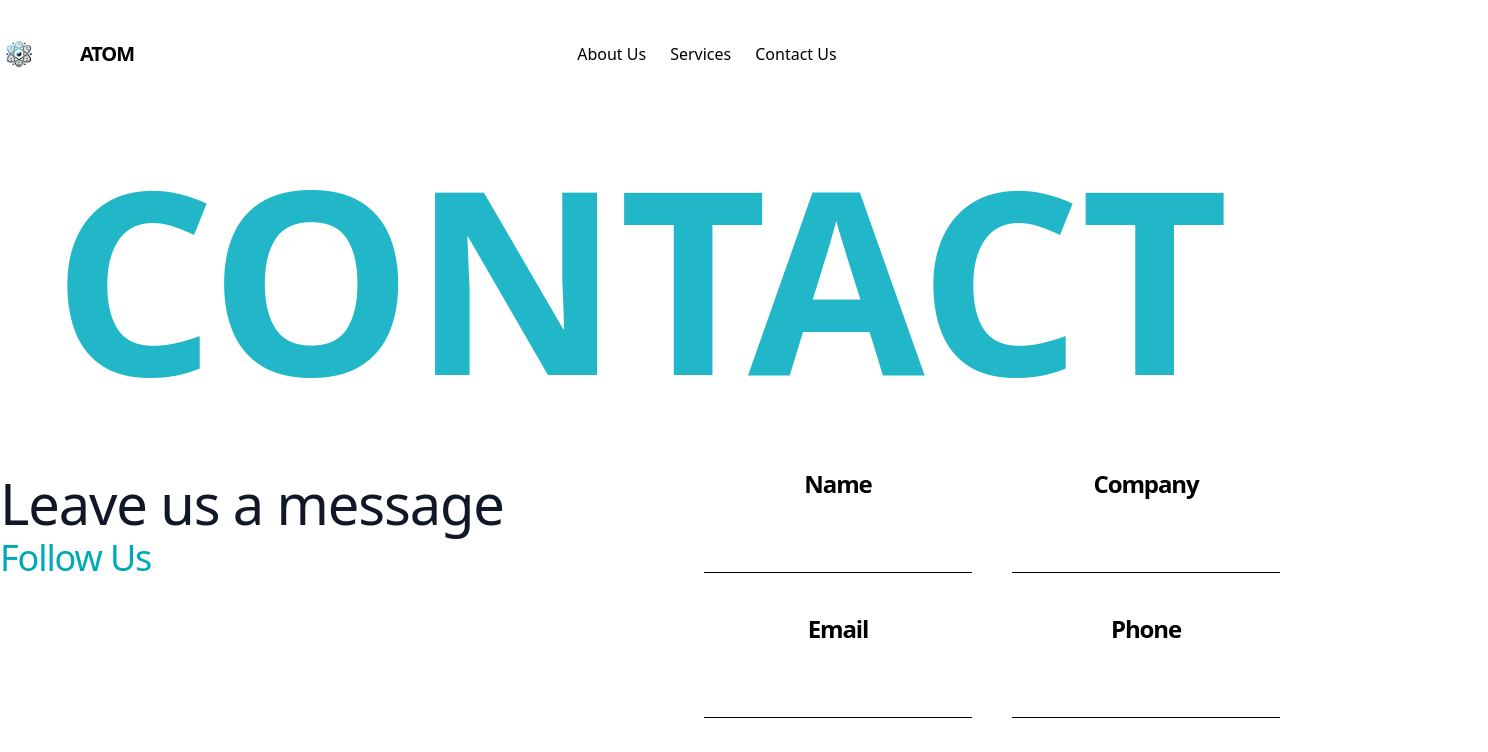
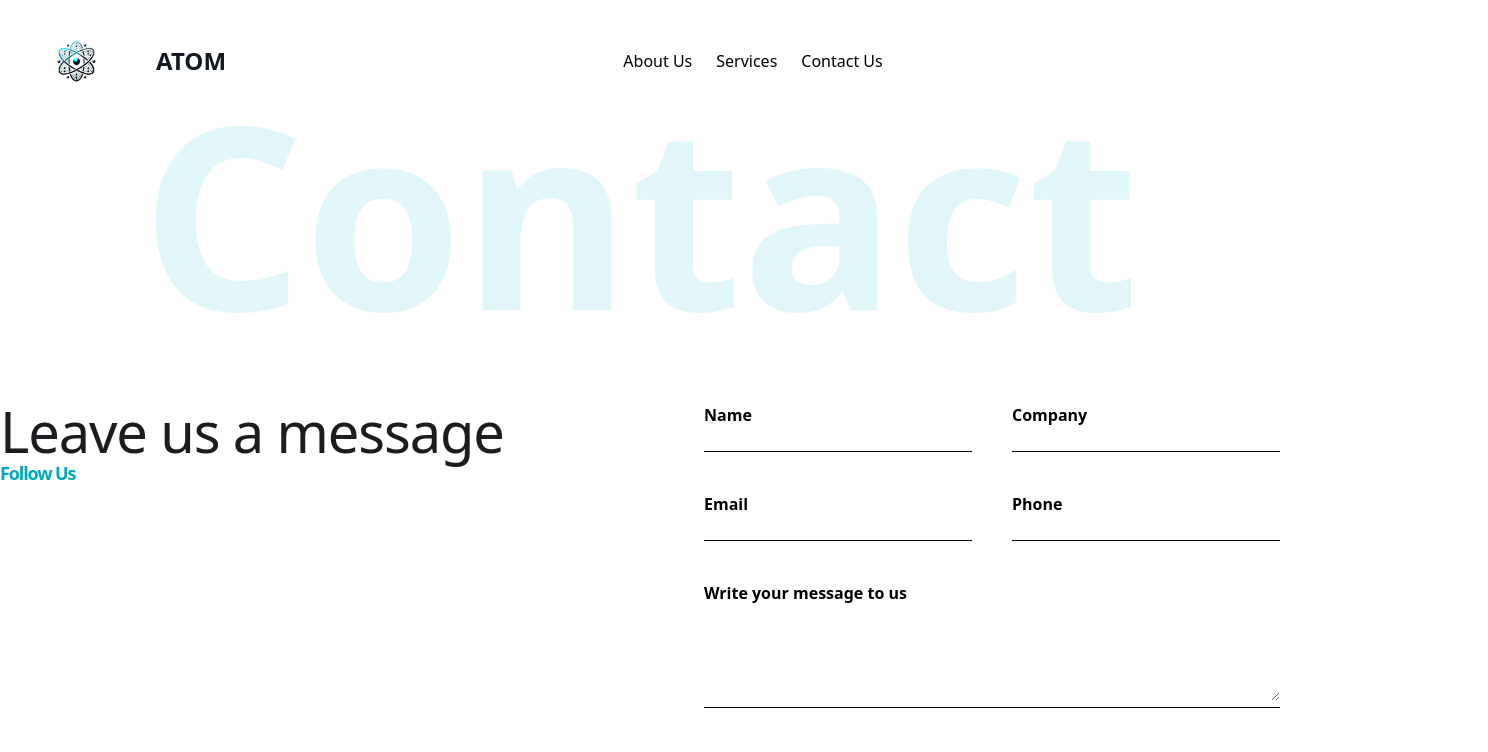
Before and after one commit to onyedika-glitch/atom-landing, a Vue app: page /contact in a window 1280 px wide. Shown: the top 752 px of the page, 1488 px wide, since content can reach past the window. Built offline with nearby package versions, Linux system fonts and the light colour scheme; the HTML template or start-up script is replaced by a standard one.

Commit message:
Add files via upload

```diff
--- a/src/components/AI.vue
+++ b/src/components/AI.vue
@@ -13,7 +13,7 @@
     <div class="h-10"></div>
     <!-- Content Row: Atom Left, Cards Right -->
     <!-- Absolute Left-Aligned Atom -->
-    <div class="absolute left-0 top-0 z-10">
+    <div class="absolute left-8 top-8 z-10">
       <img
           src="@/assets/animated-atom.png"
           alt="AI Illustration"
--- a/src/components/About.vue
+++ b/src/components/About.vue
@@ -1,6 +1,6 @@
 <!-- About.vue -->
 <template>
-  <div class="h-10"></div>
+  <div class="h-3"></div>
   <section
       class="relative w-full h-screen bg-white bg-[url('@/assets/grid-bg.svg')] bg-cover bg-center overflow-hidden
       flex flex-col items-center justify-center text-center"
--- a/src/components/Contact.vue
+++ b/src/components/Contact.vue
@@ -1,98 +1,101 @@
 <template>
-  <div class="h-20"></div>
-  <section class="relative bg-white px-6 py-64 md:px-20 lg:py-[500px] overflow-hidden">
+  <section class="relative bg-white px-6 md:px-20 py-40 overflow-hidden">
     <!-- Huge Background Title -->
-    <div class="text-center font-figtree leading-[72px] tracking-[-0.02em] text-[56px]">
-
     <div class="hidden lg:block absolute top-0 left-1/2 transform -translate-x-1/2 z-0 w-full overflow-hidden pointer-events-none">
-  <span class="block text-[#21B6C8] font-extrabold text-[20vw] leading-none whitespace-nowrap select-none text-center">
-    CONTACT
+      <span class="block text-[#E1F6F8] font-bold text-[20vw] leading-none whitespace-nowrap select-none text-center">
+        Contact
       </span>
     </div>
     <div class="h-80"></div>
+    <!-- Actual Foreground Content -->
     <div class="relative z-10 grid grid-cols-1 md:grid-cols-2 gap-32 max-w-7xl mx-auto">
-
-      <!-- Left Texts -->
-      <div class="space-y-16">
-        <div class="text-left font-figtree leading-[72px] tracking-[-0.02em] text-[56px]">
-        <h2 class="text-7xl md:text-8xl font-normal text-gray-900 leading-tight text-center md:text-left">
+      <!-- Left Side -->
+      <div class="flex flex-col justify-between">
+        <div class="text-center font-figtree leading-[72px] tracking-[-0.02em] text-[56px]">
+        <div>
+          <h2 class="text-5xl md:text-6xl font-extrabold text-[#1D1B20] mb-10 text-left">
             Leave us a message
           </h2>
-        <p class="text-[#00A9B7] font-normal text-4xl text-center md:text-left">
-          Follow Us
-        </p>
+        </div>
+        <div>
+          <p class="text-[#00A9B7] text-lg font-semibold text-left">Follow Us</p>
         </div>
       </div>
-
-      <!-- Right Form -->
+        </div>
+      <!-- Right Side Form -->
       <form @submit.prevent="submitForm" class="grid grid-cols-1 md:grid-cols-2 gap-10 w-full">
-        <!-- Row 1 -->
+        <!-- Name -->
         <div>
-          <label class="block font-bold mb-3 text-2xl">Name</label>
+          <label class="block font-bold mb-2 text-base">Name</label>
           <input
               v-model="form.name"
               type="text"
               required
-              class="w-full border-none focus:outline-none text-xl"
+              class="w-full border-none focus:outline-none text-base"
           />
-          <hr class="border-t-4 border-gray-800 mt-1" />
+          <hr class="border-t-2 border-gray-800 mt-1" />
         </div>
+
+        <!-- Company -->
         <div>
-          <label class="block font-bold mb-3 text-2xl">Company</label>
+          <label class="block font-bold mb-2 text-base">Company</label>
           <input
               v-model="form.company"
               type="text"
-              class="w-full border-none focus:outline-none text-xl"
+              class="w-full border-none focus:outline-none text-base"
           />
-          <hr class="border-t-4 border-gray-800 mt-1" />
+          <hr class="border-t-2 border-gray-800 mt-1" />
         </div>
 
-        <!-- Row 2 -->
+        <!-- Email -->
         <div>
-          <label class="block font-bold mb-3 text-2xl">Email</label>
+          <label class="block font-bold mb-2 text-base">Email</label>
           <input
               v-model="form.email"
               type="email"
               required
-              class="w-full border-none focus:outline-none text-xl"
+              class="w-full border-none focus:outline-none text-base"
           />
-          <hr class="border-t-4 border-gray-800 mt-1" />
+          <hr class="border-t-2 border-gray-800 mt-1" />
         </div>
+
+        <!-- Phone -->
         <div>
-          <label class="block font-bold mb-3 text-2xl">Phone</label>
+          <label class="block font-bold mb-2 text-base">Phone</label>
           <input
               v-model="form.phone"
               type="text"
-              class="w-full border-none focus:outline-none text-xl"
+              class="w-full border-none focus:outline-none text-base"
           />
-          <hr class="border-t-4 border-gray-800 mt-1" />
+          <hr class="border-t-2 border-gray-800 mt-1" />
         </div>
 
-        <!-- Message Row (spans 2 columns) -->
+        <!-- Message (Full Width) -->
         <div class="md:col-span-2">
-          <label class="block font-bold mb-3 text-2xl">Write your message to us</label>
+          <label class="block font-bold mb-2 text-base">Write your message to us</label>
           <textarea
               v-model="form.message"
+              rows="4"
               required
-              rows="4"
-              class="w-full border-none focus:outline-none resize-none text-xl"
+              class="w-full border-none focus:outline-none resize-none text-base"
           ></textarea>
-          <hr class="border-t-4 border-gray-800 mt-1" />
+          <hr class="border-t-2 border-gray-800 mt-1" />
         </div>
 
-
         <!-- Send Button -->
-        <div class="md:col-span-2 flex justify-end mt-6">
-          <button type="submit" class="bg-blue-500 hover:bg-blue-600 text-white px-10 py-4 rounded-md text-xl font-semibold transition-colors">
+        <div class="md:col-span-2 flex justify-end">
+          <button
+              type="submit"
+              class="bg-[#00A9B7] hover:bg-[#0095a0] text-white px-10 py-3 rounded-md text-lg font-medium transition-colors"
+          >
             Send
           </button>
         </div>
       </form>
-
-    </div>
     </div>
   </section>
 </template>
+
 
 <script setup>
 import { reactive } from 'vue'
--- a/src/components/Footer.vue
+++ b/src/components/Footer.vue
@@ -37,7 +37,7 @@
         <a href="/cookies" class="hover:underline">Cookies</a>
       </div>
     </div>
-    <div class="h-30"></div>
+    <div class="h-50"></div>
     <!-- Huge faded background text -->
     <!-- Only visible on large (lg) screens and up -->
     <div class="hidden lg:flex absolute inset-0 justify-center items-end w-full h-full pointer-events-none z-0 overflow-hidden">
--- a/src/components/Footprint.vue
+++ b/src/components/Footprint.vue
@@ -20,19 +20,19 @@
         <section class="max-w-[2000px] h-[240px] w-full mx-auto px-8 py-10 bg-gray-100 rounded-[24px] flex items-center justify-between gap-16">
           <!-- Stat 1 -->
           <div class="text-center flex-1">
-            <div class="text-[#1cb5e0] text-5xl font-extrabold">1000+</div>
+            <div class="text-[#1AA9B9] text-5xl font-extrabold">1000+</div>
             <div class="text-[#111827] text-lg font-semibold mt-2">Clients</div>
           </div>
 
           <!-- Stat 2 -->
           <div class="text-center flex-1">
-            <div class="text-[#1cb5e0] text-5xl font-extrabold">600%</div>
+            <div class="text-[#1AA9B9] text-5xl font-extrabold">600%</div>
             <div class="text-[#111827] text-lg font-semibold mt-2">Value increase</div>
           </div>
 
           <!-- Stat 3 -->
           <div class="text-center flex-1">
-            <div class="text-[#1cb5e0] text-5xl font-extrabold">830</div>
+            <div class="text-[#1AA9B9] text-5xl font-extrabold">830</div>
             <div class="text-[#111827] text-lg font-semibold mt-2">Finished products</div>
           </div>
         </section>
--- a/src/components/Hero.vue
+++ b/src/components/Hero.vue
@@ -1,6 +1,6 @@
 <template>
   <div class="h-20"></div>
-  <section class="relative bg-[#F2FDFF] pb-20 pt-16 px-4 md:px-20 flex flex-col items-center justify-center text-center">
+  <section class="relative bg-[#F2FDFF] py-48 px-2 md:px-8 rounded-3xl border-2 border-dashed flex flex-col items-center justify-center text-center">
 
     <!-- Top-right animation -->
     <img
@@ -57,7 +57,7 @@
     <div class="h-10"></div>
 
     <!-- Hero Image -->
-    <div class="mt-16 mx-auto max-w-3xl px-4">
+    <div class="mt-16 mx-auto max-w-4xl px-4">
       <img
           src="@/assets/ai-team.jpg"
           alt="AI team"
--- a/src/components/Navbar.vue
+++ b/src/components/Navbar.vue
@@ -2,14 +2,16 @@
   <div class="h-10"></div>
   <div class="flex justify-between items-center p-4 sticky top-0 bg-white z-50">
     <!-- Logo and Brand Name -->
-    <div class="text-center font-figtree leading-[72px] tracking-[-0.02em] text-[56px] gap-10">
-    <div class="flex items-center gap-10">
 
-      <img src="@/assets/Logo_Atom.png" alt="Atom Logo" class="w-10 h-10 gap-10" />
-
-      <span class="text-xl font-figtree font-extrabold">ATOM</span>
-    </div>
-</div>
+    <div class="flex flex-col gap-2">
+      <div class="text-center ">
+      <div class="flex items-center gap-12">
+        <span class="flex items-center justify-center text-2xl font-extrabold font-Kufam text-[#121921]"></span>
+        <img src="@/assets/Logo_Atom.png" alt="Atom Logo" class="w-15 h-15" />
+        <span class="font-extrabold font-Kufam text-2xl text-[#121921]">ATOM</span>
+      </div>
+      </div>
+      </div>
     <!-- Navigation Text -->
     <div class="flex gap-6 items-center justify-center flex-1">
       <p>About Us</p>
@@ -26,3 +28,5 @@
     </nav>
   </div>
 </template>
+<script setup lang="ts">
+</script>
--- a/src/components/Products.vue
+++ b/src/components/Products.vue
@@ -1,62 +1,61 @@
 <template>
   <div class="h-10"></div>
-  <section class="w-full bg-[#181e23] py-48 px-2 md:px-8 rounded-3xl border-2 border-dashed border-[#b0c4ce] min-h-[1000px]">
-
-  <div class="h-10"></div>
+  <section
+      class="w-[calc(100%-2rem)] ml-auto bg-[#181e23] py-48 px-2 md:px-8 rounded-3xl border-2 border-dashed border-[#b0c4ce] min-h-[700px]"
+  >
+    <div class="h-10"></div>
     <div class="max-w-6xl mx-auto">
       <div class="flex flex-col md:flex-row md:items-center md:justify-between mb-6">
+        <div class="text-center font-figtree leading-[72px] tracking-[-0.02em] text-[56px] px-6 md:px-20">
         <h2 class="text-white text-6xl font-bold mb-4 md:mb-0">Products</h2>
+          </div>
+          <div class="text-center font-figtree leading-[72px] tracking-[-0.02em] text-[56px] px-6 md:px-20">
         <p class="text-gray-300 text-2xl max-w-4xl md:text-right">
-        A showcase of the products we've brought to life — blending design, technology, and strategy to deliver real results.
+          A showcase of the products we've brought to life — blending design, technology, and strategy to deliver real results.
         </p>
       </div>
-      <div class="h-10"></div>
+        </div>
+      <div class="h-20"></div>
       <hr class="border-gray-600 mb-8" />
+
       <div class="flex flex-col md:flex-row gap-6 justify-center items-stretch">
         <!-- Product 1 -->
         <div class="bg-[#23282f] rounded-2xl p-4 flex-1 min-w-[260px] max-w-xs flex flex-col relative">
           <div class="text-white text-2xl font-semibold mb-4">Handyman</div>
-          <div class="bg-white rounded-xl h-150 w-full mb-20 flex items-center justify-center overflow-hidden">
-            <!-- Placeholder for product image -->
-            <div class="bg-white rounded-xl h-200 w-full mb-20 flex items-center justify-center overflow-hidden">
-              <img src="@/assets/Handyman.png" alt="Handyman Product" class="object-cover w-full h-full" />
-            </div>
-
+          <div class="relative group bg-white rounded-xl h-100 w-full mb-20 flex items-center justify-center overflow-hidden">
+            <img src="@/assets/Handyman.png" alt="Handyman Product" class="object-cover w-full h-full" />
+            <div class="absolute inset-0 bg-blue-500 opacity-0 group-hover:opacity-40 transition-opacity duration-300 rounded-xl z-10"></div>
           </div>
           <div class="absolute bottom-4 right-4">
-            <div class="w-12 h-12 bg-gray-700 rounded-full flex items-center justify-center text-white text-2xl shadow-lg cursor-pointer">
+            <div class="w-12 h-12 bg-gray-700 rounded-full flex items-center justify-center text-white text-2xl shadow-lg cursor-pointer transition-all duration-300 group-hover:bg-[#00A9B7] group-hover:text-white">
               &#8599;
             </div>
           </div>
         </div>
+
         <!-- Product 2 -->
         <div class="bg-[#23282f] rounded-2xl p-4 flex-1 min-w-[260px] max-w-xs flex flex-col relative">
           <div class="text-white text-2xl font-semibold mb-4">Delygen Ai</div>
-          <div class="bg-white rounded-xl h-150 w-full mb-20 flex items-center justify-center overflow-hidden">
-            <!-- Placeholder for product image -->
-            <div class="bg-white rounded-xl h-200 w-full mb-20 flex items-center justify-center overflow-hidden">
-              <img src="@/assets/Delygen.png" alt="Delygen Product" class="object-cover w-full h-full" />
-            </div>
-
+          <div class="relative group bg-white rounded-xl h-100 w-full mb-20 flex items-center justify-center overflow-hidden">
+            <img src="@/assets/Delygen.png" alt="Delygen Product" class="object-cover w-full h-full" />
+            <div class="absolute inset-0 bg-blue-500 opacity-0 group-hover:opacity-40 transition-opacity duration-300 rounded-xl z-10"></div>
           </div>
           <div class="absolute bottom-4 right-4">
-            <div class="w-12 h-12 bg-gray-700 rounded-full flex items-center justify-center text-white text-2xl shadow-lg cursor-pointer">
+            <div class="w-12 h-12 bg-gray-700 rounded-full flex items-center justify-center text-white text-2xl shadow-lg cursor-pointer transition-all duration-300 group-hover:bg-[#00A9B7] group-hover:text-white">
               &#8599;
             </div>
           </div>
         </div>
+
         <!-- Product 3 -->
         <div class="bg-[#23282f] rounded-2xl p-4 flex-1 min-w-[260px] max-w-xs flex flex-col relative">
           <div class="text-white text-2xl font-semibold mb-4">Atom Group</div>
-          <div class="bg-white rounded-xl h-150 w-full mb-20 flex items-center justify-center overflow-hidden">
-            <!-- Placeholder for product image -->
-            <div class="bg-white rounded-xl h-200 w-full mb-20 flex items-center justify-center overflow-hidden">
-              <img src="@/assets/Atom.png" alt="ATOM Group" class="object-cover w-full h-full" />
-            </div>
-
+          <div class="relative group bg-white rounded-xl h-100 w-full mb-20 flex items-center justify-center overflow-hidden">
+            <img src="@/assets/Atom.png" alt="ATOM Group" class="object-cover w-full h-full" />
+            <div class="absolute inset-0 bg-blue-500 opacity-0 group-hover:opacity-40 transition-opacity duration-300 rounded-xl z-10"></div>
           </div>
           <div class="absolute bottom-4 right-4">
-            <div class="w-14 h-14 bg-gray-700 rounded-full flex items-center justify-center text-white text-3xl shadow-lg cursor-pointer">
+            <div class="w-14 h-14 bg-gray-700 rounded-full flex items-center justify-center text-white text-3xl shadow-lg cursor-pointer transition-all duration-300 group-hover:bg-[#00A9B7] group-hover:text-white">
               &#8599;
             </div>
           </div>
@@ -71,5 +70,4 @@
 </script>
 
 <style>
-
 </style>
--- a/src/components/Services.vue
+++ b/src/components/Services.vue
@@ -21,7 +21,7 @@
         <div
             v-for="(card, index) in services"
             :key="index"
-            class="group relative w-[15rem] h-[20rem] rounded-[3rem] p-6 overflow-hidden text-white cursor-pointer transition-all duration-500"
+            class="group relative w-[20rem] h-[25rem] rounded-[3rem] p-6 overflow-hidden text-white cursor-pointer transition-all duration-500"
             :class="card.bg"
         >
 
@@ -34,18 +34,21 @@
             <!-- Title and Description -->
             <div>
               <div class="h-10"></div>
+              <div class="text-center font-figtree leading-[72px] tracking-[-0.02em] text-[40px]">
               <h3
                   class="text-left font-figtree font-[300] text-[40px] leading-[1.25] tracking-[-0.02em] text-white mb-2"
                   v-html="card.title"
               />
+</div>
 
 
-
-              <div class="h-10"></div>
-              <p class="text-left font-figtree font-[400]  text-xl text-[16px] leading-[1.2] tracking-[-0.05em] text-white mb-2 whitespace-pre-line">
-
+              <div class="h-5"></div>
+              <p
+                  class="text-left font-figtree font-normal text-[16px] leading-[1.5] tracking-tight text-white mb-4 max-w-[260px] break-words line-clamp-4"
+              >
                 {{ card.description }}
               </p>
+
             </div>
 
             <!-- ATOM Label -->
@@ -60,11 +63,14 @@
           <div class="absolute inset-0 flex flex-col justify-between p-6 opacity-0 group-hover:opacity-100 transition-opacity duration-500 z-10">
             <!-- Top Section -->
             <div>
-              <div class="h-5"></div>
+              <div class="h-10"></div>
+              <div class="text-center font-figtree leading-[72px] tracking-[-0.02em] text-[40px]">
               <h3 class="text-4xl font-bold mb-6">Services</h3>
-              <div class="h-5"></div>
+              <div class="h-10"></div>
               <!-- Service List with Custom SVG Bullets -->
-              <ul class="flex flex-col gap-6 text-left">
+                <div class="text-center font-figtree leading-[72px] tracking-[-0.02em] text-[40px]">
+              <ul class="flex flex-col gap-6 text-left  font-figtree leading-[72px] tracking-[-0.02em] text-[40px]">
+
                 <li v-for="(item, idx) in card.backContent" :key="idx" class="flex items-start gap-4">
                   <!-- Custom SVG icon -->
                   <span class="min-w-[24px] min-h-[24px]">
@@ -77,18 +83,27 @@
                 </li>
               </ul>
             </div>
+                </div>
+              <div class="h-5"></div>
+              <!-- Bottom CTA Section -->
+              <div class="mt-16 flex flex-col items-center space-y-2">
+                <!-- GET STARTED Button -->
+                <router-link
+                    to="/contact"
+                    class="w-[180px] h-[60px] flex items-center justify-center rounded-[12px] bg-white/60 text-[#414651] text-lg font-semibold tracking-wide font-body"
+                >
+                  GET STARTED
+                </router-link>
 
-            <!-- Bottom CTA Section -->
-            <div class="flex flex-col items-start mt-8">
-              <button class="bg-white text-gray-900 font-semibold px-6 py-3 rounded-lg hover:bg-gray-100 transition">
-                Get Started
-              </button>
-              <p class="text-sm font-bold uppercase mt-3 text-white">ATOM</p>
+                <!-- ATOM Text -->
+                <p class="text-sm font-extrabold uppercase text-white tracking-wide">
+                  ATOM
+                </p>
+              </div>
+</div>
             </div>
-          </div>
 
-
-          <!-- Animated Cube SVG -->
+              <!-- Animated Cube SVG -->
           <div class="absolute top-6 right-6 z-0 w-36 h-36 opacity-0 group-hover:opacity-100 transition-opacity duration-500">
             <img src="@/assets/Cube.png" alt="Cube" class="w-full h-full animated-cube" />
           </div>
@@ -111,8 +126,8 @@ import iconAutomation from '@/assets/service Icons-4.svg'
 const services = ref([
   {
     title: 'AI & <br/> Data Science',
-    description: 'We build intelligent  solutions that drive efficiency and  innovation across industries.',
-    bg: 'bg-gradient-to-br from-gray-700 to-gray-900',
+    description: 'We build intelligent <br /> solutions that drive efficiency and  innovation across industries.',
+    bg: 'bg-[#1D2B34]',
     icon: iconAI,
     backContent: [
       'AI-powered chatbots and virtual assistant',
@@ -123,7 +138,7 @@ const services = ref([
   {
     title: 'Data<br/> Engineering & <br/> Analytics',
     description: 'We enable data-driven decision-making by transforming  raw data into  actionable intelligence.',
-    bg: 'bg-[#e57368]',
+    bg: 'bg-[#DA6361]',
     icon: iconData,
     backContent: [
         'End-to-end data pipeline development (ETL/ELT)kkk',
@@ -134,7 +149,7 @@ const services = ref([
   {
     title: 'Software & <br/>   Application <br/>  Development',
     description: 'We engineer robust digital solutions with a focus on  reliability, performance, and  user experience.',
-    bg: 'bg-[#7b6cf6]',
+    bg: 'bg-[#9747FF]',
     icon: iconSoftware,
     backContent: [
         'Full-stack web and mobile application development',
@@ -145,7 +160,7 @@ const services = ref([
   {
     title: 'Technical <br/> Strategy & <br/> Systems <br/> Consulting',
     description: 'We work with companies to design, optimize, and scale their digital infrastructure.',
-    bg: 'bg-[#23b6c6]',
+    bg: 'bg-[#1AA9B9]',
     icon: iconConsulting,
     backContent: [
         'AI and system architecture design',
@@ -156,7 +171,7 @@ const services = ref([
   {
     title: 'Artificial <br/>  Intelligence <br/> Automation',
     description: 'We build intelligent systems that drive efficiency  and  innovation across industries.',
-    bg: 'bg-gradient-to-br from-gray-700 to-gray-900',
+    bg: 'bg-[#1D2B34]',
     icon: iconAutomation,
     backContent: [
         'AI-powered chatbots and virtual assistants',
```
Also changed, not shown: src/components/How.vue (+78 -77 lines). Lines whose indentation alone changed are shown as unchanged.
